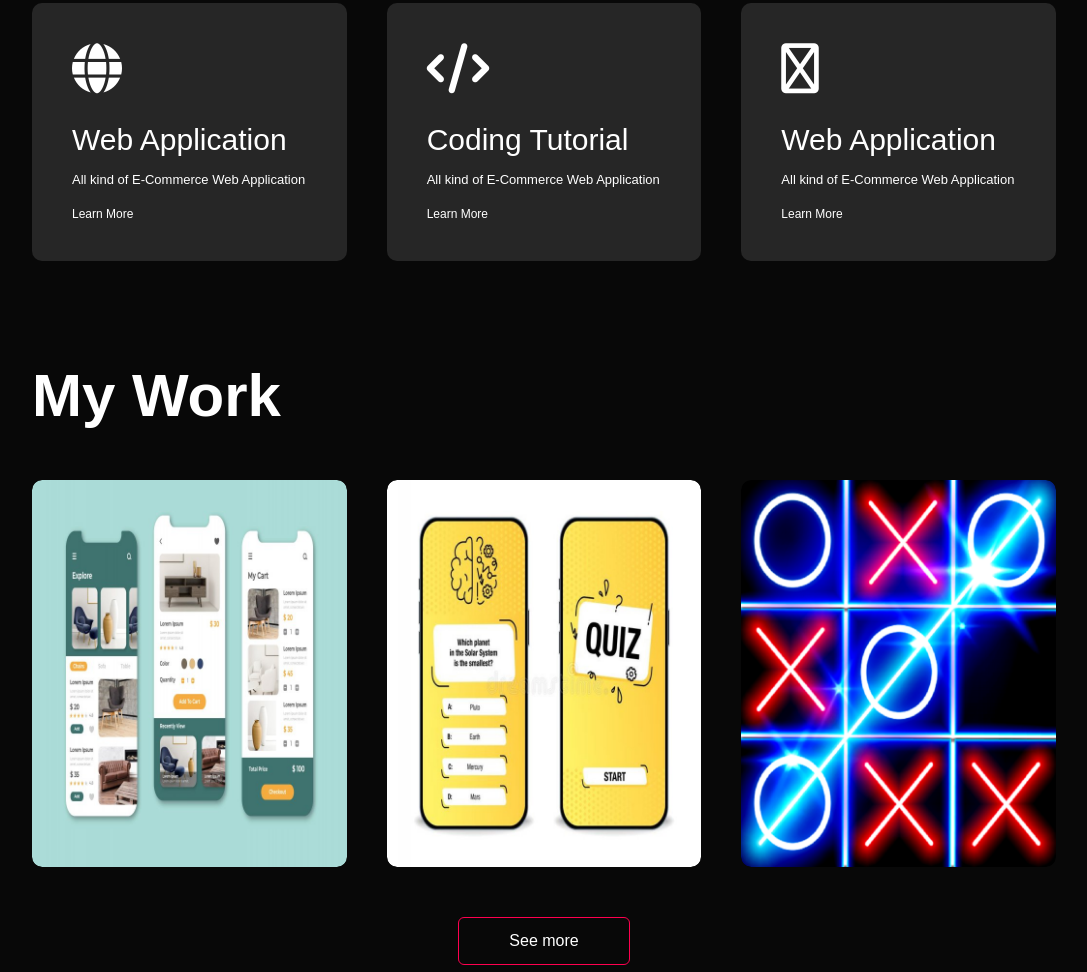
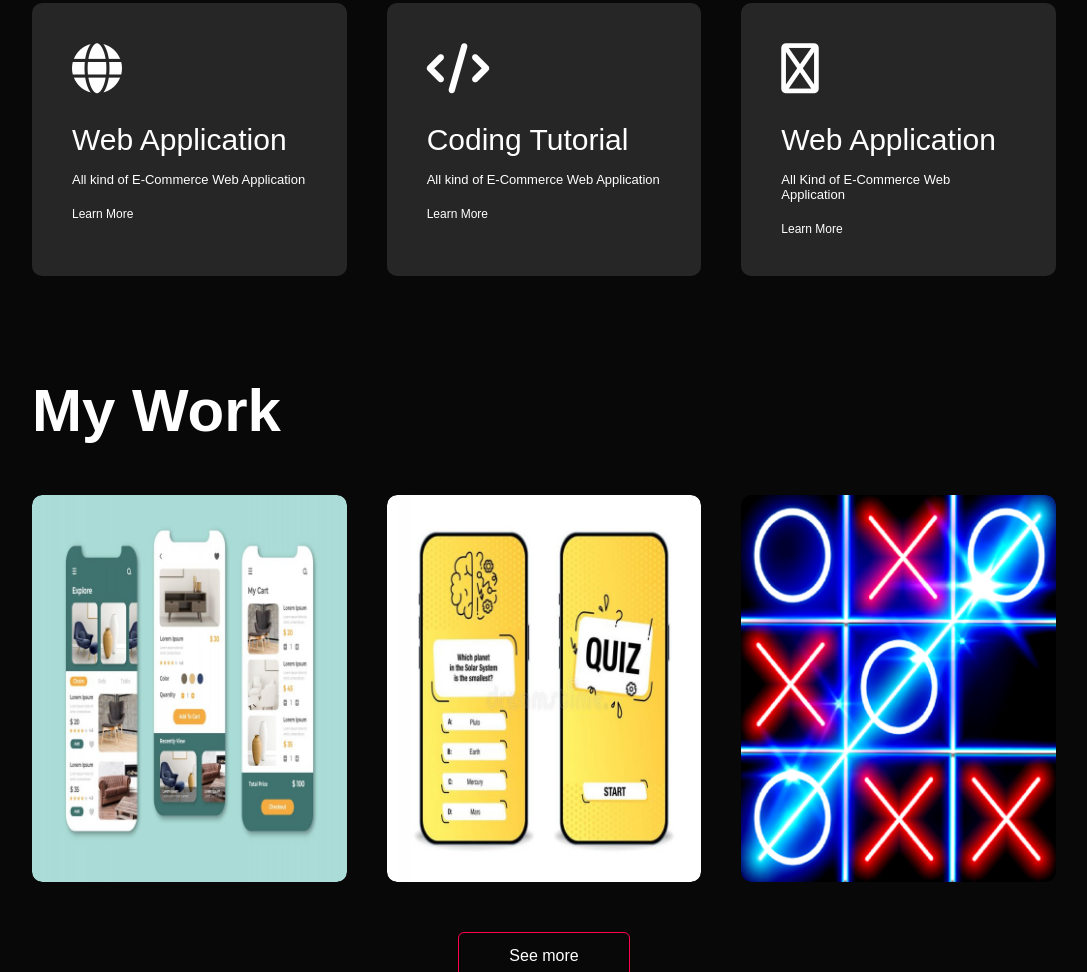
Before and after one commit to samareshm61/samaresh-maji.github.io, a plain HTML site: page index.html in a window 1280 px wide. Shown: the part 1570-2542 px from the top of the page, without its empty margins (96-1183 px from the left). Drawn offline with Linux system fonts and the light colour scheme.

```diff
--- a/index.html
+++ b/index.html
@@ -156,7 +156,7 @@
           <div>
             <i class="fa-regular fa-crop"></i>
             <h2>Web Application</h2>
-            <p>All kind of E-Commerce Web Application</p>
+            <p>All Kind of E-Commerce Web Application</p>
             <a href="">Learn More</a>
           </div>
         </div>
```
